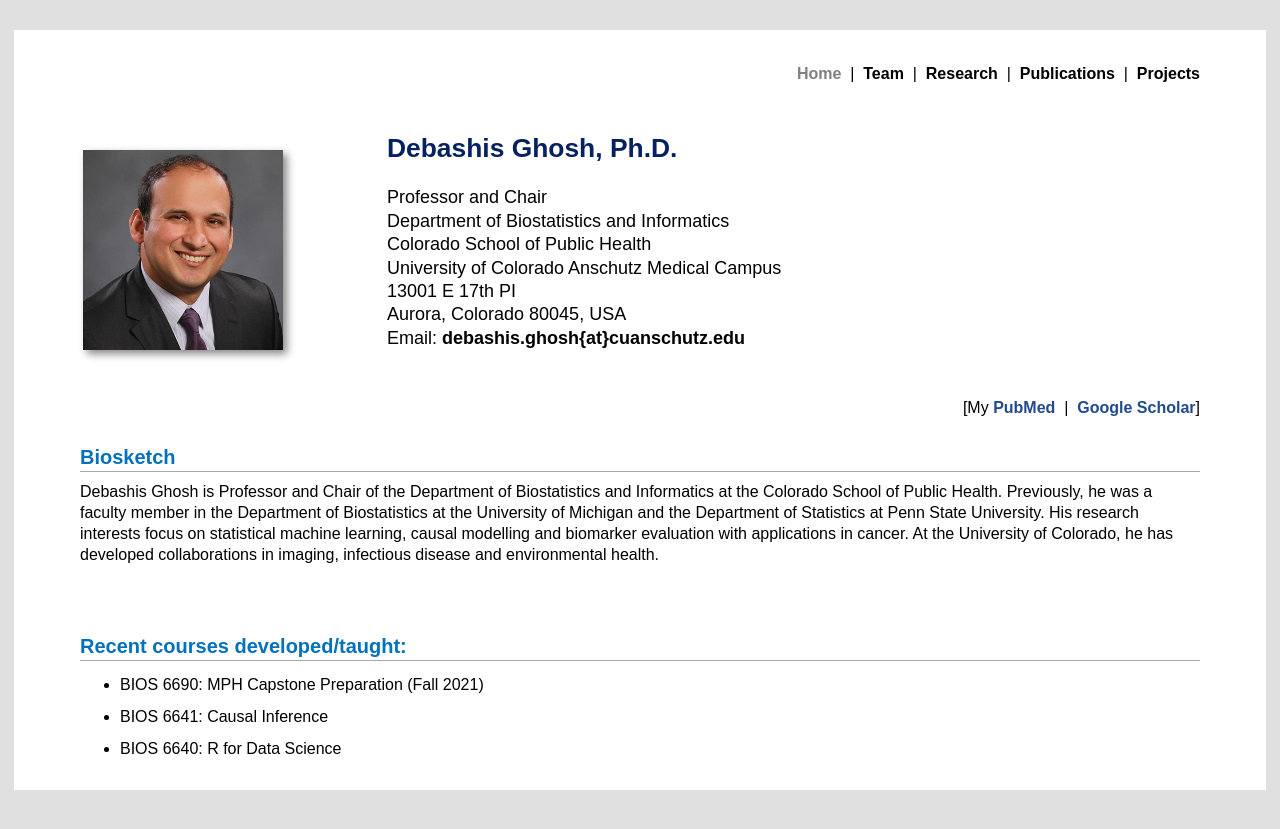
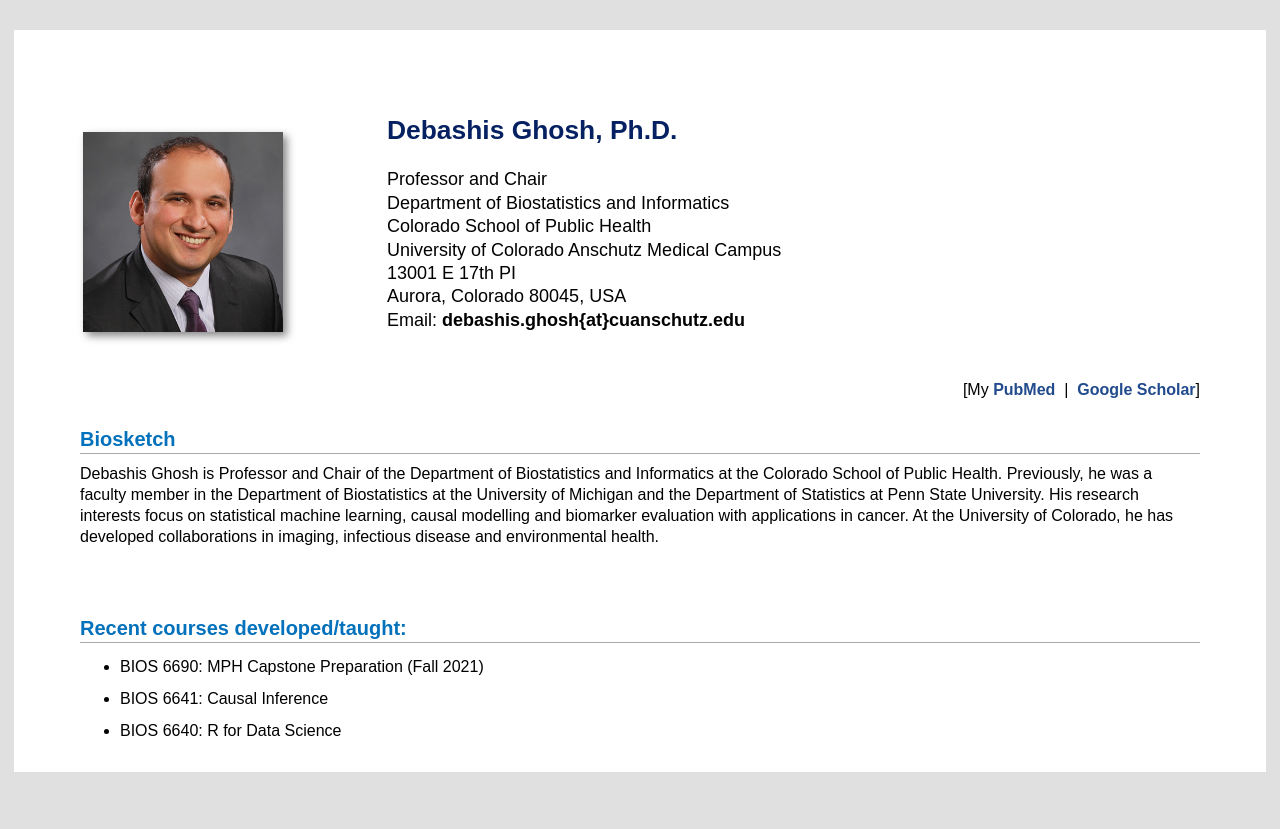
Before and after one commit to ghoshd/ghoshd.github.io, a Jekyll site: the page index.html, which Jekyll copies as it is, in a window 1280 px wide. Shown: the top 829 px of the page. Built offline with Jekyll 4.4.1, drawn with Linux system fonts in a browser that asks for light colours; nearby versions of some CDN libraries; library files that are not in the unit come from our copies.

Commit message:
Update index.html

```diff
--- a/index.html
+++ b/index.html
@@ -22,9 +22,6 @@
 
 <div id="layout-content" style="margin-top:25px">
 
-<div style="text-align:right;">
-<b><font color="gray">Home</font></b>&nbsp;&nbsp;|&nbsp; <b>Team</b>&nbsp;&nbsp;|&nbsp; <b>Research</b>&nbsp;&nbsp;|&nbsp; <b>Publications</b>&nbsp;&nbsp;|&nbsp; <b>Projects</b>
-</div>
 
 <br><br>
 
```
